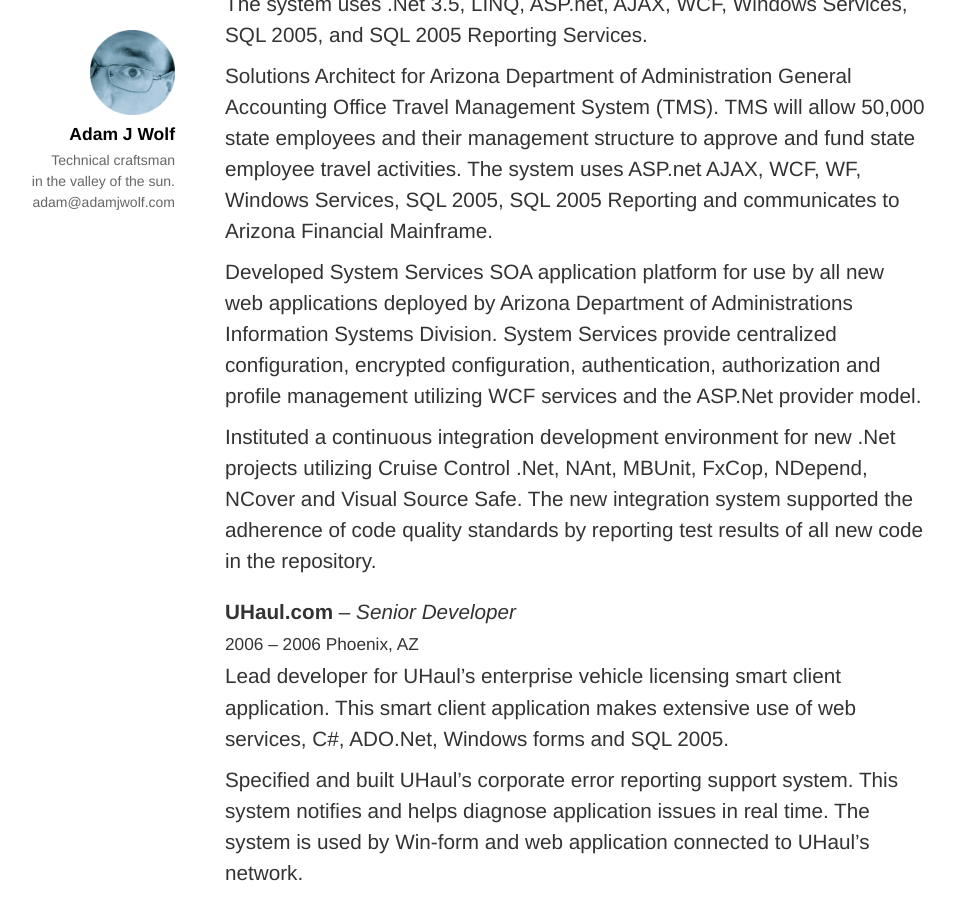
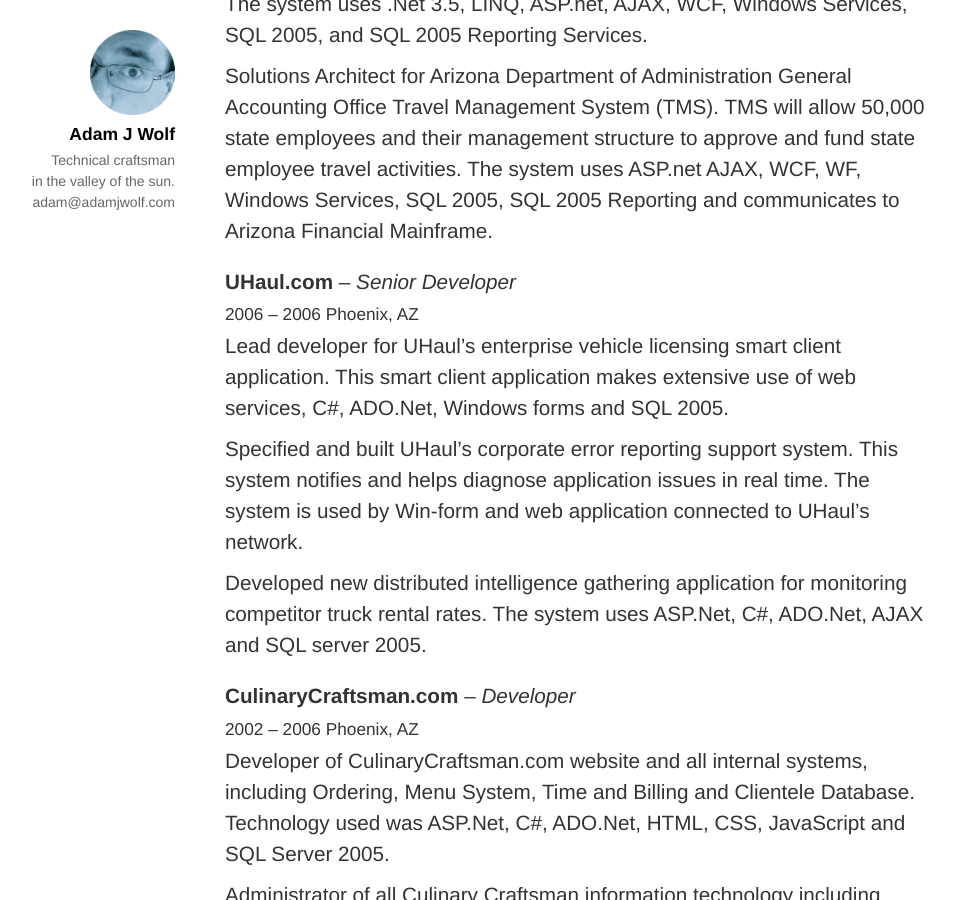
Before and after one commit to awolf/awolf.github.io, a Jekyll site: the page built from resume.html, in a window 1280 px wide and 900 px high, scrolled down 2361 px. Shown: the whole window, without its empty margins (65-1020 px from the left). Built offline with Jekyll 4.4.1, drawn with Linux system fonts in a browser that asks for light colours; Markdown is read by kramdown in place of the engine named in the settings.

Commit message:
Update resume.html

```diff
--- a/resume.html
+++ b/resume.html
@@ -108,17 +108,6 @@ title: Resume
                         state employee travel activities. The system uses ASP.net AJAX, WCF, WF, Windows Services, SQL 2005,
                         SQL 2005 Reporting and communicates to Arizona Financial Mainframe.
                     </li>
-                    <li>
-                        Developed System Services SOA application platform for use by all new web applications deployed by
-                        Arizona Department of Administrations Information Systems Division. System Services provide centralized
-                        configuration, encrypted configuration, authentication, authorization and profile management utilizing
-                        WCF services and the ASP.Net provider model.
-                    </li>
-                    <li>
-                        Instituted a continuous integration development environment for new .Net projects utilizing Cruise
-                        Control .Net, NAnt, MBUnit, FxCop, NDepend, NCover and Visual Source Safe. The new integration system
-                        supported the adherence of code quality standards by reporting test results of all new code in the repository.
-                    </li>
                 </ul>
             </section>
         </section>
```
